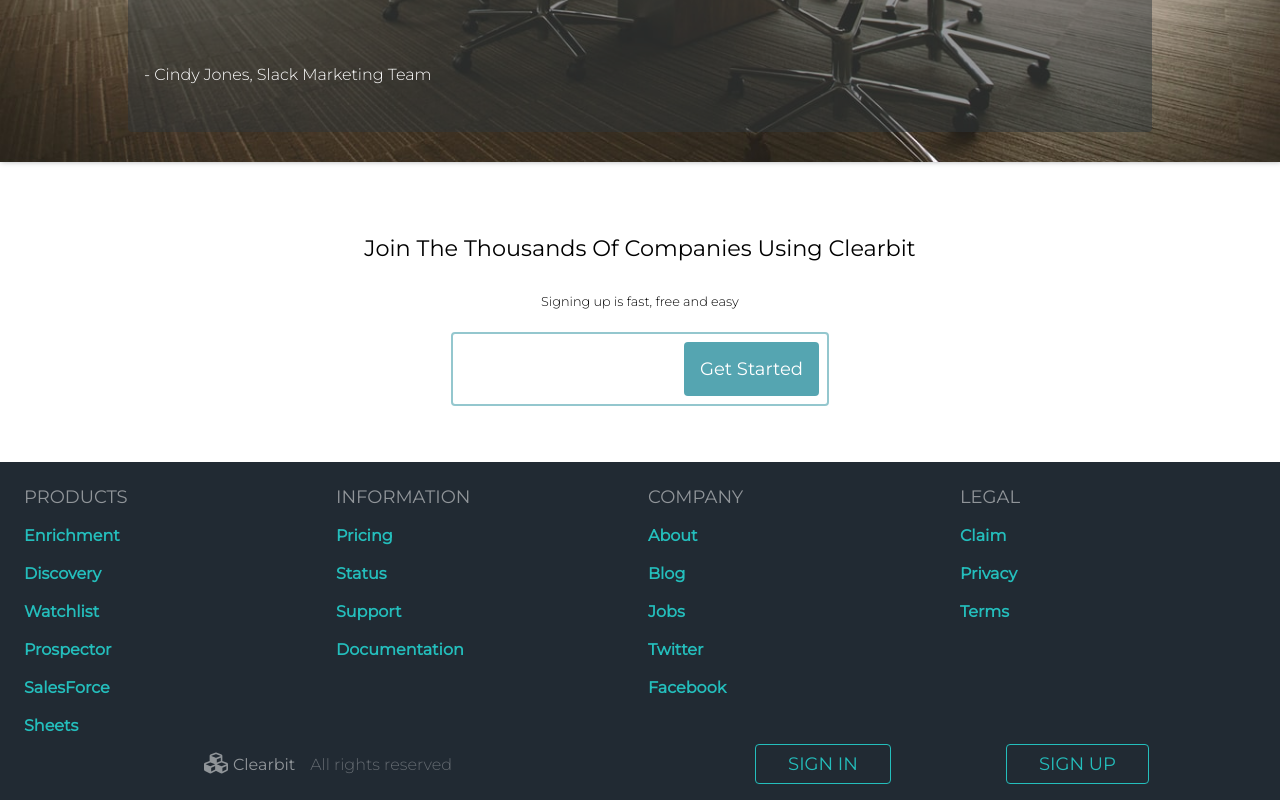
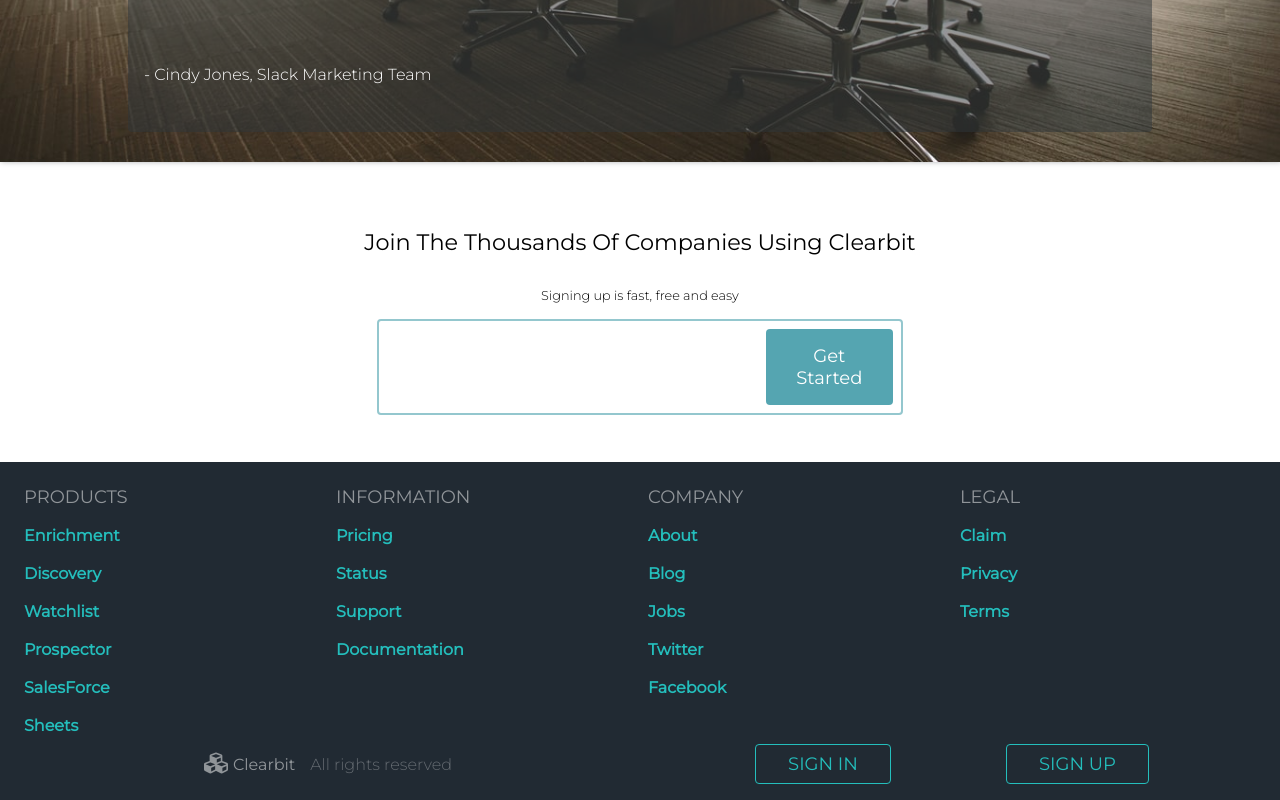
Before and after one commit to Makkoyev/TSCanvas, a plain HTML site: page index.html in a window 1280 px wide. Shown: the part 3148-3948 px from the top of the page. Drawn offline with nearby package versions, Linux system fonts and the light colour scheme.

Commit message:
Mailing list fix

```diff
--- a/Assets/css/main.scss
+++ b/Assets/css/main.scss
@@ -560,6 +560,12 @@ main {
                 padding: .5rem .5rem;
                 border-radius: 4px;
                 display: flex;
+                @media screen and (max-width: 1400px) {
+                    width: 75%;
+                }
+                @media screen and (max-width: 1400px) {
+                    width: 90%;
+                }
                 input {
                     padding: 1rem;
                     outline: none;
@@ -567,6 +573,7 @@ main {
                     border-radius: 4px 0 0 4px;
                     font-size: 1rem;
                     font-weight: 300;
+                    flex-basis: 75%;
                 }
                 button {
                     outline: none;
@@ -577,6 +584,7 @@ main {
                     background: rgba($color2, .8);
                     border-radius: 4px;
                     color: white;
+                    flex-basis: 25%;
                     &:hover{
                         cursor: pointer;
                     }
```
Also changed, not shown: Assets/css/main.css, 1 other file.
